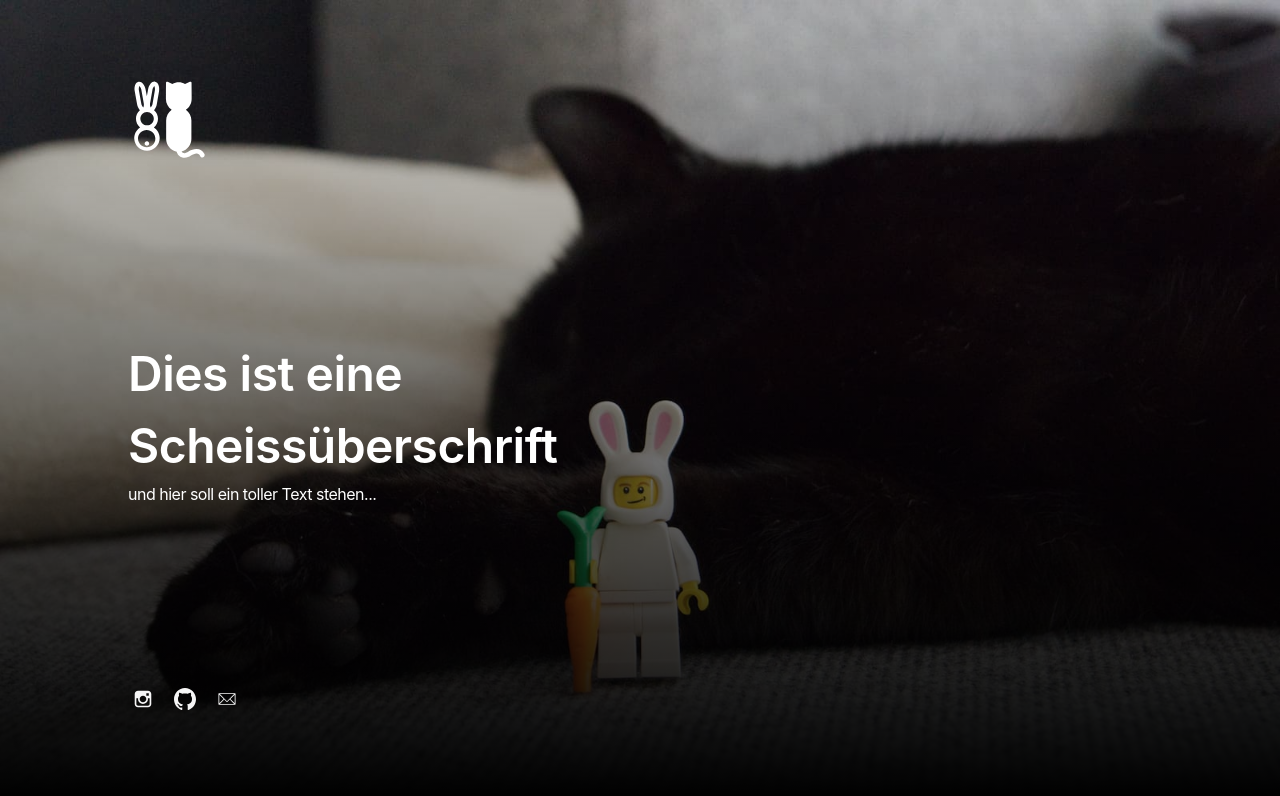
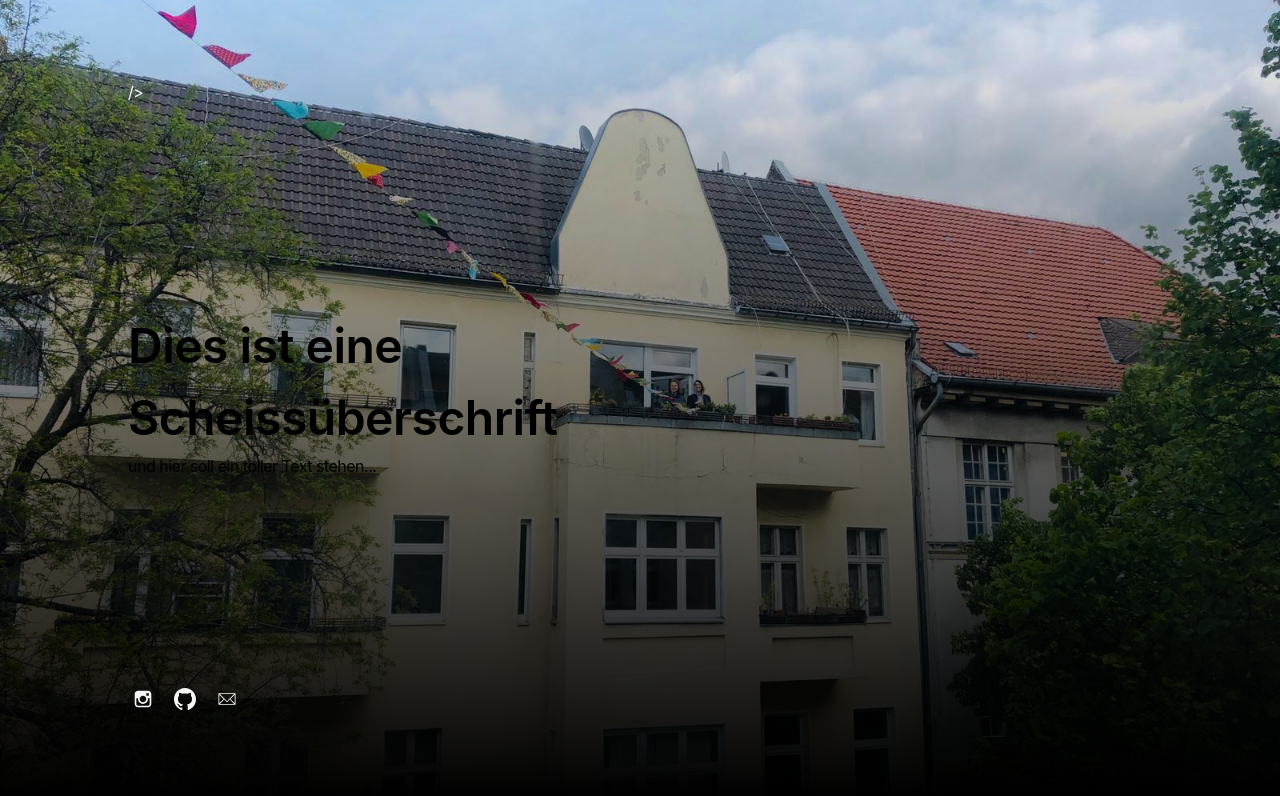
Before and after one commit to carlicodet/carlicodet.github.io, a plain HTML site: page index.html in a window 1280 px wide. Drawn offline with Linux system fonts and the light colour scheme.

Commit message:
ersterTagEnde

```diff
--- a/assets/css/style.css
+++ b/assets/css/style.css
@@ -103,7 +103,7 @@ body.page-template-page-fullsingle-me {
       rgba(0, 0, 0, 0) 0%,
       rgba(0, 0, 0, 1) 100%
     ),
-    url('../../images/hur_o.jpg');
+    url('../../images/IMG-20190503-WA0005.jpg');
 
   background-position: center center;
   background-size: cover;
@@ -253,3 +253,6 @@ body.page-template-page-fullsingle-me h1 {
   -webkit-transition: 0.1s;
   transition: 0.1s;
 }
+/* selektor { eigenschaft: wert } */
+h1 { color: black; }
+p {color: black;}
--- a/index.html
+++ b/index.html
@@ -42,11 +42,11 @@
       <!-- Content Container -->
       <div class="me-content">
         <div class="logo">
-          <img
+          <!-- <img
             src="images/hur_logo_white.svg"
             alt="Logo"
             width="80"
-            height="80"
+            height="80" -->
           />
         </div>
 
```
Also changed, not shown: images/IMG-20190503-WA0005.jpg (added), 1 other file.
